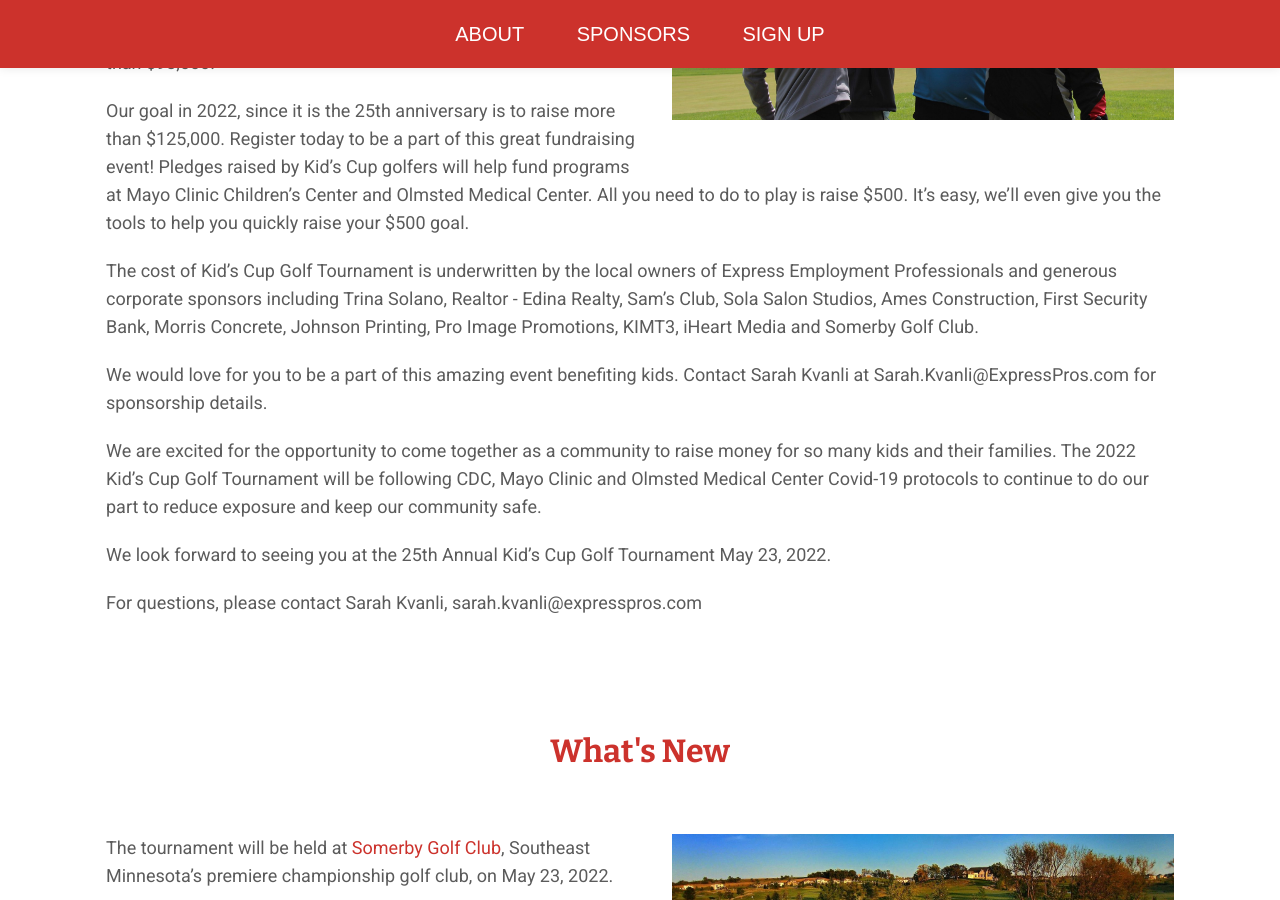
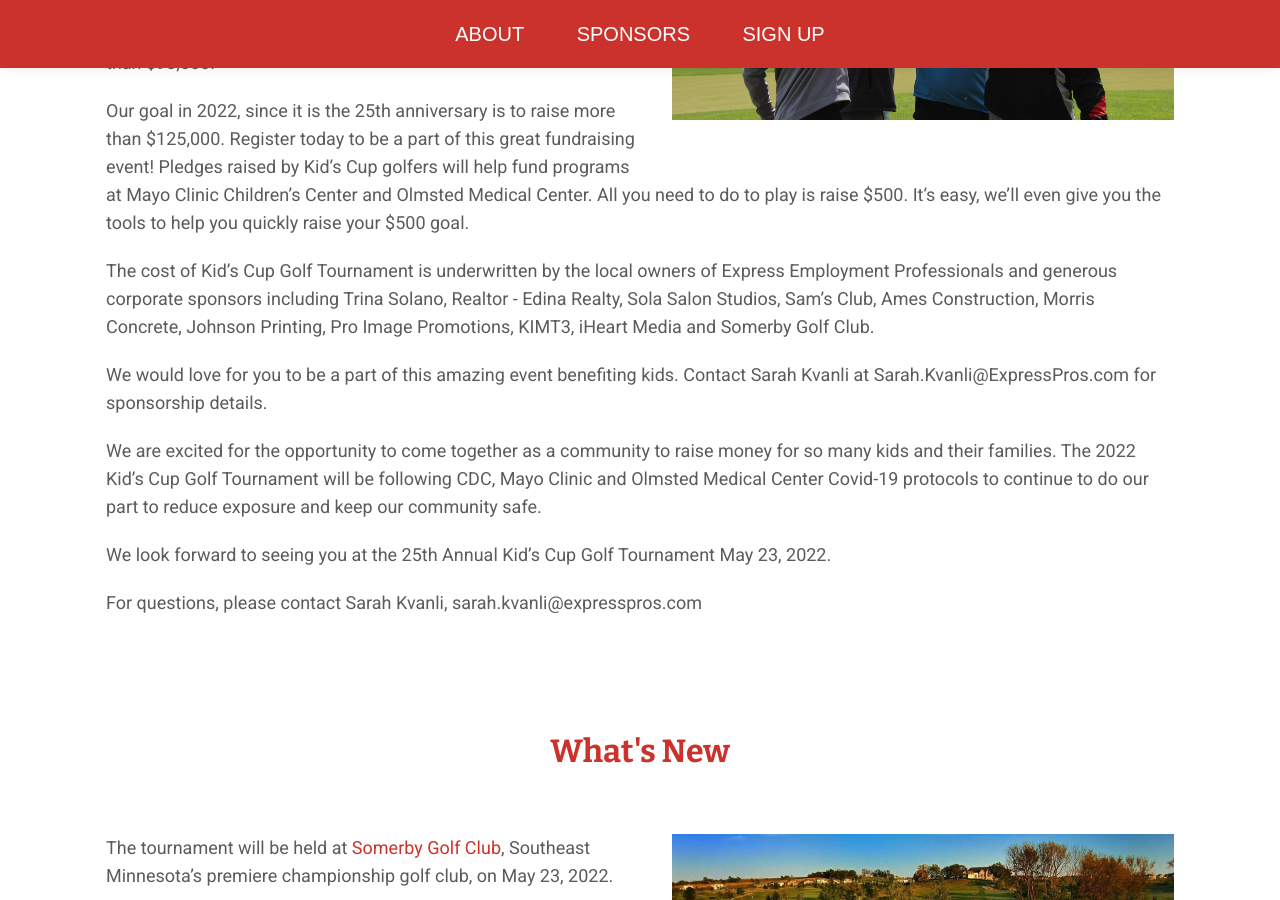
Before and after one commit to kidscuprochester/kidscuprochester.github.io, a Jekyll site: the page built from index.md, in a window 1280 px wide and 900 px high, scrolled down 1637 px. Built offline with Jekyll 4.4.1, drawn with Linux system fonts in a browser that asks for light colours; nearby versions of some CDN libraries.

Commit message:
Updated Config

```diff
--- a/_config.yml
+++ b/_config.yml
@@ -50,16 +50,16 @@ who_we_are:
     $500.  It's easy, we'll even give you the tools to help you quickly raise your
     $500 goal. \n\nThe cost of Kid’s Cup Golf Tournament is underwritten by the local
     owners of Express Employment Professionals and generous corporate sponsors including
-    Trina Solano, Realtor - Edina Realty, Sam’s Club, Sola Salon Studios, Ames Construction,
-    First Security Bank, Morris Concrete, Johnson Printing, Pro Image Promotions,
-    KIMT3, iHeart Media and Somerby Golf Club.\n\nWe would love for you to be a part
-    of this amazing event benefiting kids.  Contact Sarah Kvanli at Sarah.Kvanli@ExpressPros.com
-    for sponsorship details. \n \n\nWe are excited for the opportunity to come together
-    as a community to raise money for so many kids and their families.  The 2022 Kid’s
-    Cup Golf Tournament will be following CDC, Mayo Clinic and Olmsted Medical Center
-    Covid-19 protocols to continue to do our part to reduce exposure and keep our
-    community safe.\n\nWe look forward to seeing you at the 25th Annual Kid’s Cup
-    Golf Tournament May 23, 2022.\n\nFor questions, please contact Sarah Kvanli, sarah.kvanli@expresspros.com"
+    Trina Solano, Realtor - Edina Realty, Sola Salon Studios, Sam’s Club, Ames Construction,
+    Morris Concrete, Johnson Printing, Pro Image Promotions, KIMT3, iHeart Media and
+    Somerby Golf Club.\n\nWe would love for you to be a part of this amazing event
+    benefiting kids.  Contact Sarah Kvanli at Sarah.Kvanli@ExpressPros.com for sponsorship
+    details. \n \n\nWe are excited for the opportunity to come together as a community
+    to raise money for so many kids and their families.  The 2022 Kid’s Cup Golf Tournament
+    will be following CDC, Mayo Clinic and Olmsted Medical Center Covid-19 protocols
+    to continue to do our part to reduce exposure and keep our community safe.\n\nWe
+    look forward to seeing you at the 25th Annual Kid’s Cup Golf Tournament May 23,
+    2022.\n\nFor questions, please contact Sarah Kvanli, sarah.kvanli@expresspros.com"
   image: "/uploads/Team%20High%20Five-54a5d6.jpg"
 whats_new:
   text: "The tournament will be held at [Somerby Golf Club](http://www.somerby.com),
@@ -90,28 +90,25 @@ presenting_sponsors:
   name: Express Employment Professionals
   link: https://www.expresspros.com/
 corporate_sponsors:
+- image: "/uploads/Trina%20logo%202020.JPG"
+  name: Trina Solano, Realtor
+  link: https://www.edinarealty.com/trina-solano-realtor#/
+- image: "/uploads/Sola.png"
+  name: Sola Salon Studios
+  link: https://www.solasalonstudios.com
 - image: "/uploads/somerby_logo.jpg"
   name: Somerby Golf Club
   link: http://www.somerby.com/
-- image: "/uploads/Trina%20logo%202020.JPG"
-  name: Trina Solano, Realtor
-  link: https://www.edinarealty.com/trina-solano-realtor#/
-- image: "/uploads/sams_club_logo.png"
-  name: Sam's Club
-  link: https://samsclub.com
-- image: "/uploads/Sola.png"
-  name: Sola Salon Studios
-  link: https://www.solasalonstudios.com
 other_sponsors:
-- image: "/uploads/First-Security-Bank-Byron-d05fe7.png"
-  name: First Security Bank Byron
-  link: https://www.fsbbyron.com/
 - image: "/uploads/Morris%20Concrete.png"
   name: Morris Concrete, Inc.
   link: https://www.facebook.com/pages/Morris-Concrete/164999316859681
 - image: "/uploads/Ames%20Construction.JPG"
   name: Ames Construction
   link: https://www.amesconstruction.com/
+- image: "/uploads/SAMS.png"
+  name: Sam's Club
+  link: https://samsclub.com
 marketing_sponsors:
 - image: "/uploads/pro_image_logo.png"
   name: Pro Image
```
